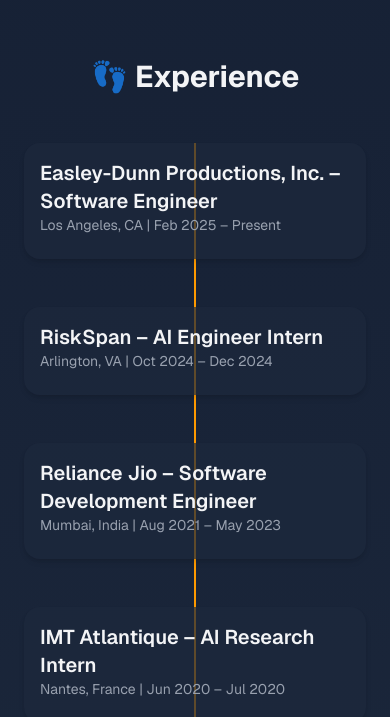
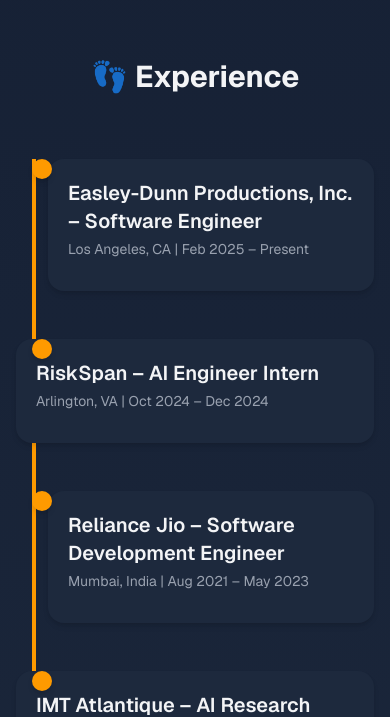
Before and after one commit to pearlpatel207/my_resume, a Next.js app: page / in a window 390 px wide. Shown: the part 2061-2778 px from the top of the page. Built offline with nearby package versions, Linux system fonts and the light colour scheme.

Commit message:
Fixed Experiences section for mobile

```diff
--- a/src/components/ExperienceTimeline.tsx
+++ b/src/components/ExperienceTimeline.tsx
@@ -1,47 +1,56 @@
 "use client";
-
 import { useState } from "react";
-import { experiences, Experience } from "@/data/experiences";
+import { experiences } from "@/data/experiences";
 
 export default function ExperienceTimeline() {
   const [expandedIndex, setExpandedIndex] = useState<number | null>(null);
 
-  const handleClick = (index: number) => {
-    setExpandedIndex(expandedIndex === index ? null : index);
+  const handleClick = (i: number) => {
+    setExpandedIndex(expandedIndex === i ? null : i);
   };
 
   return (
-    <section id="experience" className="py-20 px-6">
-      <h2 className="text-3xl font-bold text-center mb-12">👣 Experience</h2>
+    <section id="experience" className="py-20 px-4 sm:px-6 lg:px-8">
+      <h2 className="text-3xl font-bold text-center mb-16">👣 Experience</h2>
       <div className="relative max-w-5xl mx-auto">
         {/* Central vertical line */}
-        <div className="absolute left-1/2 transform -translate-x-1/2 h-full border-l-2 border-amber-500"></div>
+        <div className="absolute left-4 sm:left-1/2 transform sm:-translate-x-1/2 w-1 sm:w-0.5 h-full bg-amber-500"></div>
 
-        <div className="space-y-12">
-          {experiences.map((exp: Experience, i: number) => (
+        <div className="space-y-12 relative">
+          {experiences.map((exp, i) => (
             <div
               key={i}
-            className={`md:flex relative group ${
-              exp.align === "left" ? "md:justify-start" : "md:justify-end"
+              className={`relative flex flex-col sm:flex-row ${
+                exp.align === "left" ? "sm:justify-start" : "sm:justify-end"
               }`}
             >
-            {exp.align === "left" && <div className="md:w-1/2"></div>}
+              {/* Marker */}
+              <div className="absolute left-4 sm:left-1/2 transform sm:-translate-x-1/2 w-5 h-5 bg-amber-500 rounded-full shadow-md top-0 sm:top-1/2 sm:-translate-y-1/2 z-20"></div>
+
+              {/* Spacer for alignment */}
+              {exp.align === "left" && <div className="sm:w-1/2"></div>}
 
               <div
-              className={`md:w-1/2 ${
-                exp.align === "left" ? "md:pr-8" : "md:pl-8"
-              } relative z-10`}
+                className={`sm:w-1/2 relative z-10 ${
+                  exp.align === "left"
+                    ? "sm:pr-12 ml-8"
+                    : "sm:pl-12 sm:mr-8"
+                }`}
               >
                 <div
-                className="bg-white/70 dark:bg-slate-800/70 rounded-2xl shadow-md p-4 transition-all duration-300 cursor-pointer group-hover:p-6 group-hover:shadow-xl"
+                  className="bg-white dark:bg-slate-800 rounded-2xl shadow-md p-5 transition-all duration-300 cursor-pointer hover:shadow-xl hover:scale-[1.02]"
                   onClick={() => handleClick(i)}
                 >
-                <h3 className="text-xl font-semibold">{exp.title}</h3>
-                <p className="text-gray-500 dark:text-gray-400 text-sm">{exp.location}</p>
+                  <h3 className="text-xl font-semibold mb-1">{exp.title}</h3>
+                  <p className="text-gray-500 dark:text-gray-400 text-sm mb-3">
+                    {exp.location}
+                  </p>
 
                   <ul
-                  className={`mt-2 space-y-1 list-disc list-inside text-gray-700 dark:text-gray-200 overflow-hidden transition-all duration-300 ${
-                    expandedIndex === i ? "max-h-96" : "max-h-0 md:group-hover:max-h-96"
+                    className={`mt-2 space-y-2 list-disc list-inside text-gray-700 dark:text-gray-200 overflow-hidden transition-all duration-300 ${
+                      expandedIndex === i
+                        ? "max-h-96"
+                        : "max-h-0 sm:group-hover:max-h-96"
                     }`}
                   >
                     {exp.bullets.map((b, idx) =>
@@ -64,9 +73,8 @@
                 </div>
               </div>
 
-            {exp.align === "right" && <div className="md:w-1/2"></div>}
+              {exp.align === "right" && <div className="sm:w-1/2"></div>}
             </div>
-
           ))}
         </div>
       </div>
```
Lines whose indentation alone changed are shown as unchanged.
